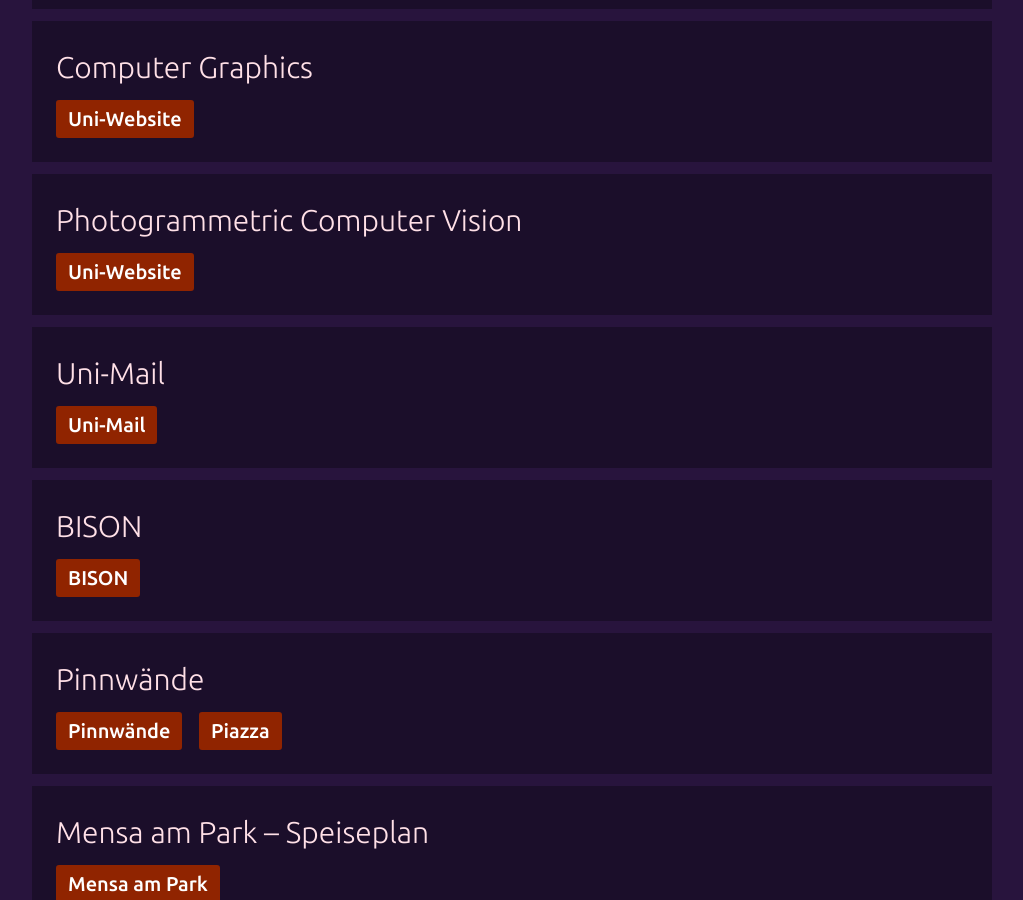
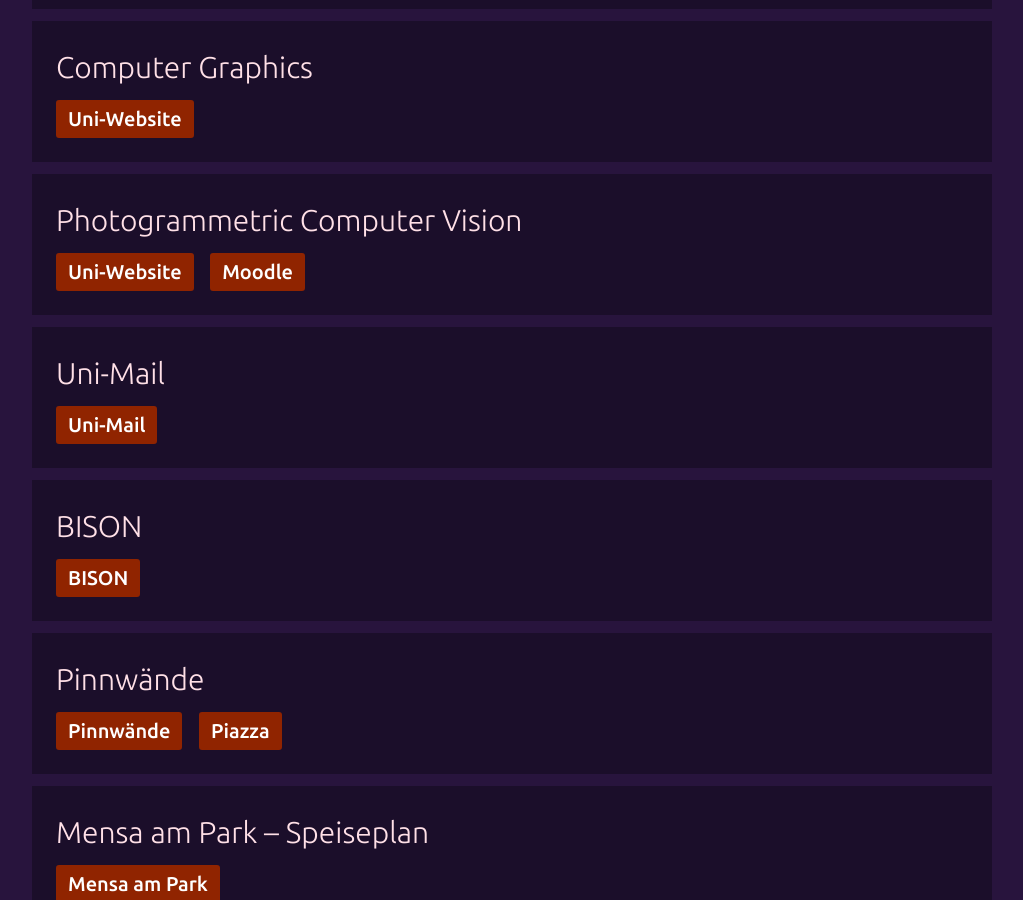
Before and after one commit to kleinfreund/hyperlink.cool, a Jekyll site: the page built from index.html, in a window 1280 px wide and 900 px high, scrolled down 3329 px. Shown: the whole window, without its empty margins (128-1151 px from the left). Built offline with Jekyll 4.4.1, drawn with Linux system fonts in a browser that asks for light colours.

Commit message:
records.json: Add Numerik Moodle link

```diff
--- a/_data/records.json
+++ b/_data/records.json
@@ -334,6 +334,11 @@
                 "title": "Uni-Website",
                 "key": "cv",
                 "url": "http://www.uni-weimar.de/en/media/chairs/computer-vision/teaching/photogrammetric-computer-vision"
+            },
+            {
+                "title": "Moodle",
+                "key": "cvm",
+                "url": "https://moodle.uni-weimar.de/course/view.php?id=1378"
             }
         ]
     },
```
